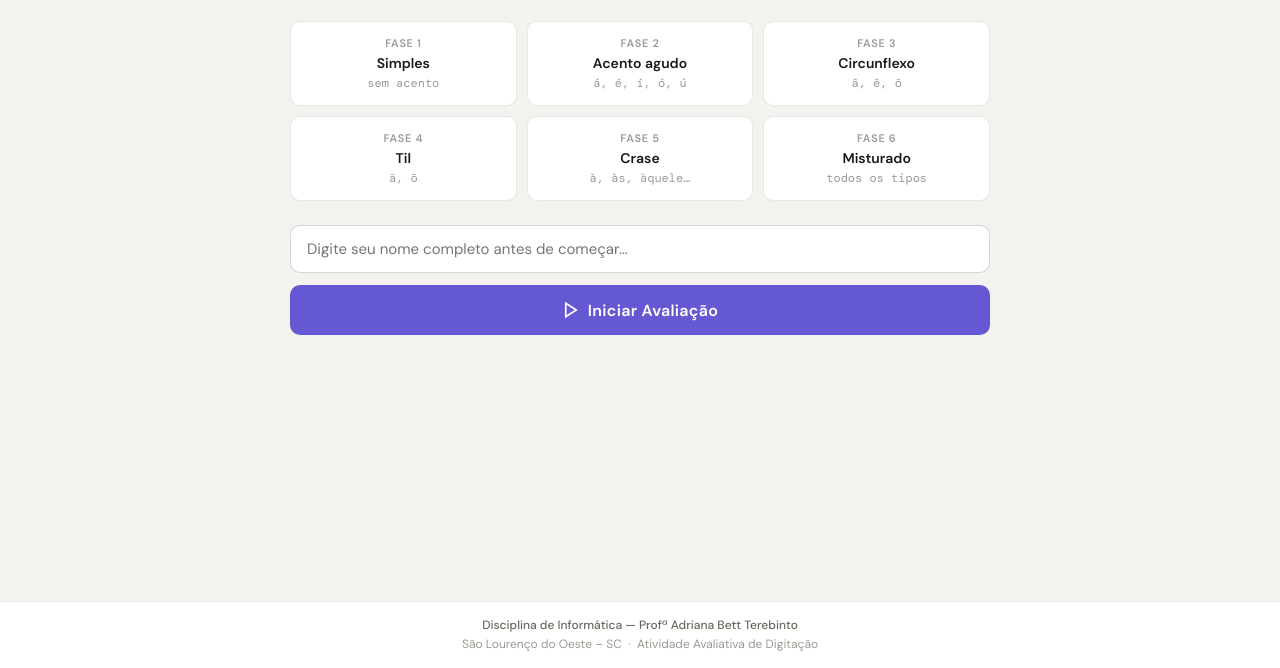
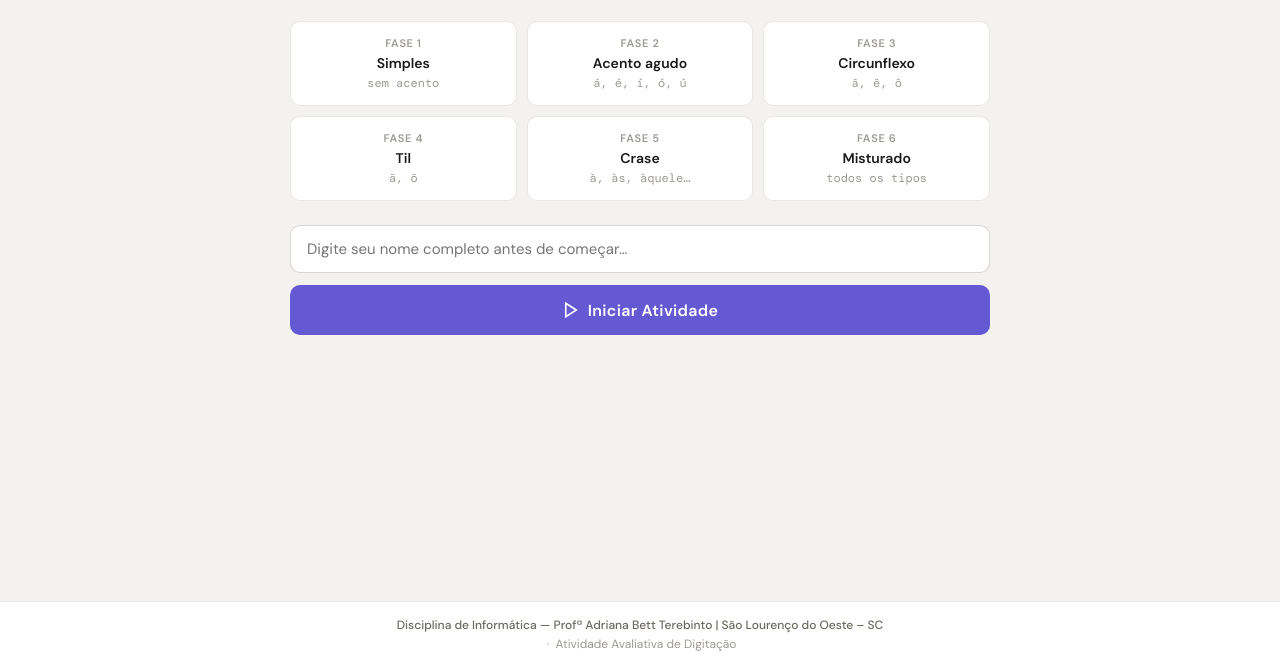
Before and after one commit to adrianabettt/CA001.html, a plain HTML site: page index.html in a window 1280 px wide. Shown: the part 132-800 px from the top of the page. Drawn offline with nearby package versions, Linux system fonts and the light colour scheme.

Commit message:
Update index.html

```diff
--- a/index.html
+++ b/index.html
@@ -582,7 +582,7 @@ footer strong { color: var(--text2); font-weight: 500; }
    <input class="input-aluno" id="input-aluno" type="text" placeholder="Digite seu nome completo antes de começar…" autocomplete="off">
   <button class="btn-primary" id="btn-start">
     <svg width="18" height="18" fill="none" stroke="currentColor" stroke-width="2.2" viewBox="0 0 24 24"><polygon points="5 3 19 12 5 21 5 3"/></svg>
-    Iniciar Avaliação
+    Iniciar Atividade
   </button>
 </div>
 
@@ -664,8 +664,8 @@ footer strong { color: var(--text2); font-weight: 500; }
 </main>
 
 <footer>
-  <strong>Disciplina de Informática — Profª Adriana Bett Terebinto</strong><br>
-  São Lourenço do Oeste – SC &nbsp;·&nbsp; Atividade Avaliativa de Digitação
+  <strong>Disciplina de Informática — Profª Adriana Bett Terebinto |  São Lourenço do Oeste – SC </strong><br>
+ &nbsp;·&nbsp; Atividade Avaliativa de Digitação
 </footer>
 
 <script>
```
